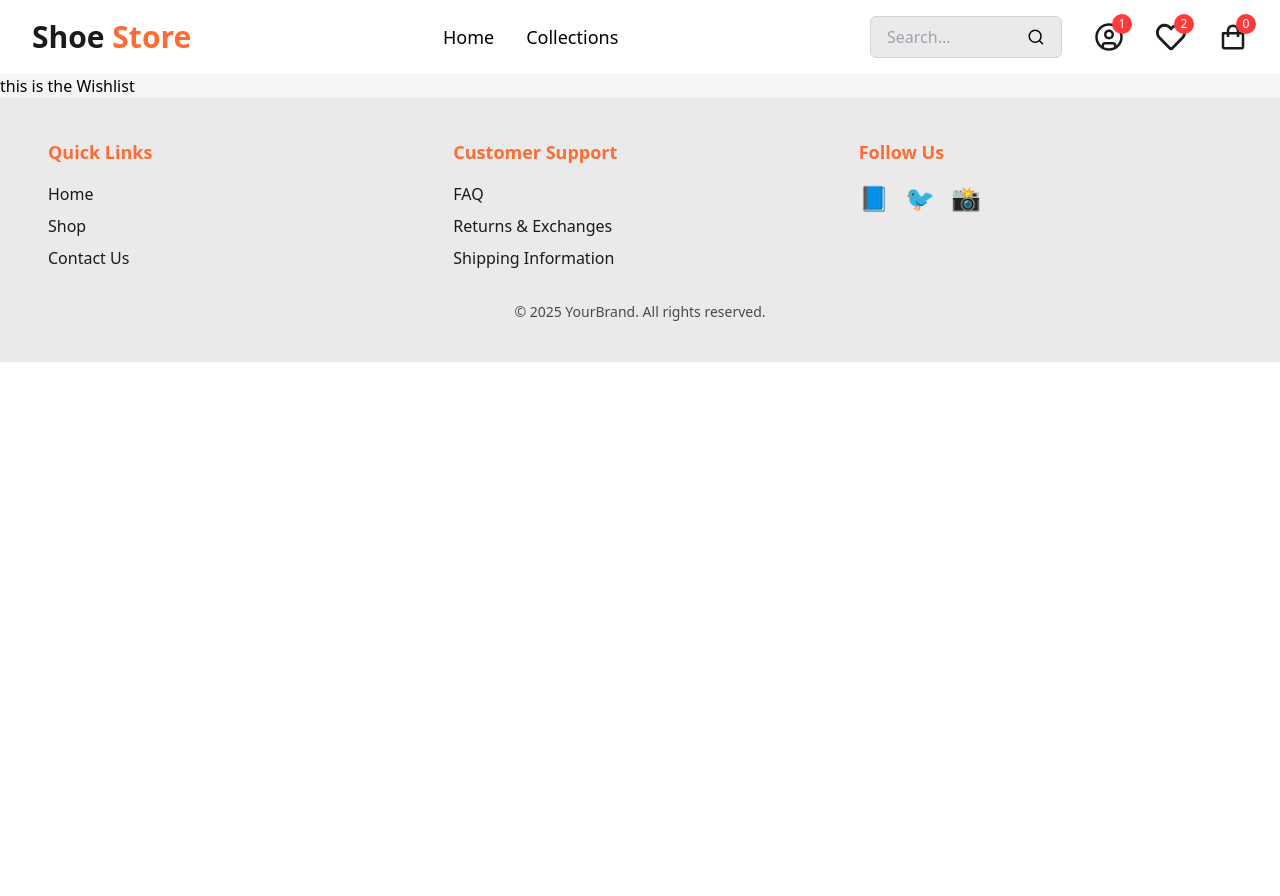
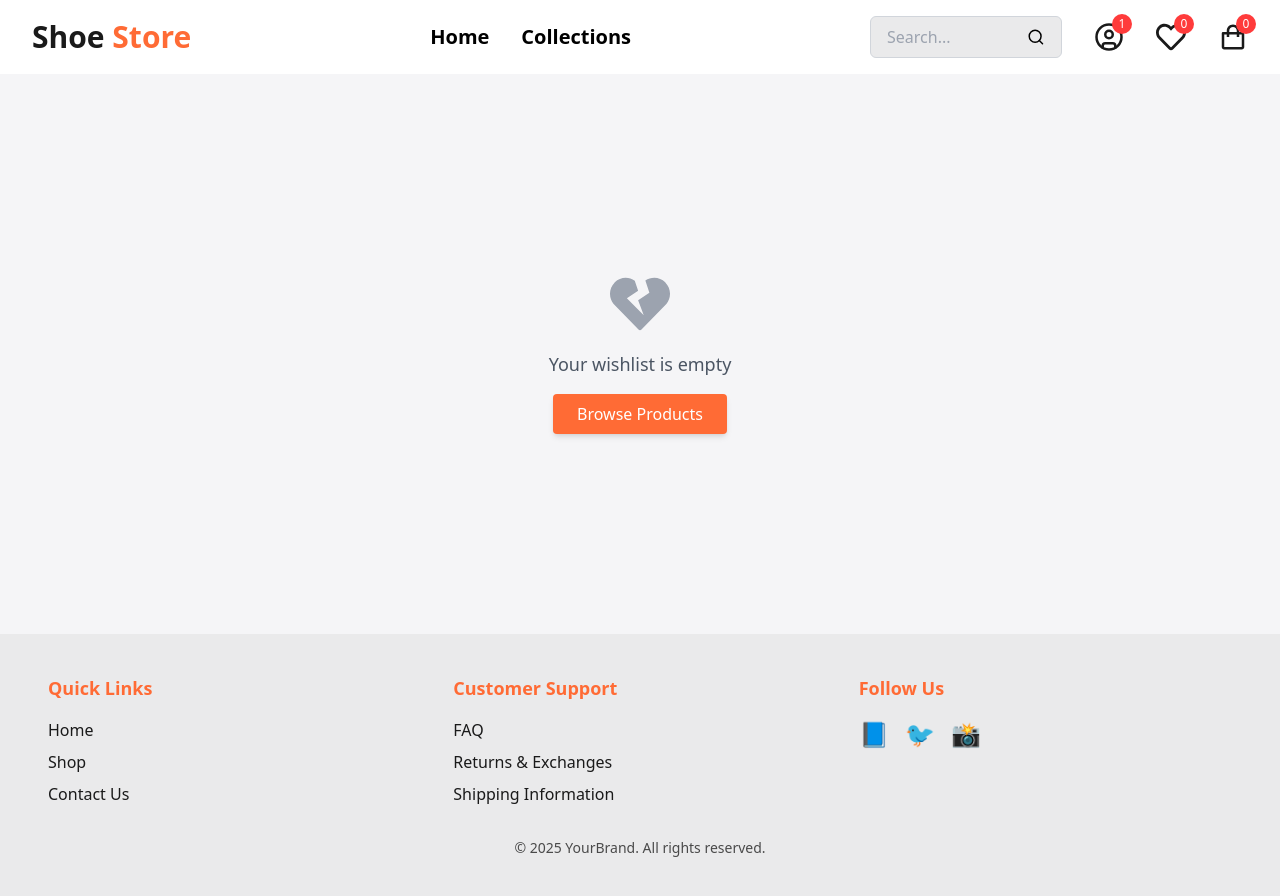
Before and after one commit to Arasirwa/ecommerce-ai-app, a React (Vite) app: page /wishlist in a window 1280 px wide. Before the commit the page ends 800 px from the top, so only its background shows below. Built offline with nearby package versions, Linux system fonts and the light colour scheme.

Commit message:
complete-wishList

```diff
--- a/src/components/Header.jsx
+++ b/src/components/Header.jsx
@@ -5,10 +5,12 @@ import { FaRegHeart } from "react-icons/fa";
 import { BiShoppingBag } from "react-icons/bi";
 import useProductStore from "../stores/useProductStore";
 import useCartStore from "../stores/useCartStore";
+import useWishListStore from "../stores/useWishlistStore";
 
 const Header = (props) => {
   const { setSearchQuery } = useProductStore();
   const { cart } = useCartStore();
+  const { wishList } = useWishListStore();
   return (
     <header className="bg-white shadow-md">
       <nav className="container mx-auto flex items-center justify-between px-6 md:px-8 py-4">
@@ -17,7 +19,7 @@ const Header = (props) => {
             Shoe <span className="text-primary-500">Store</span>
           </h1>
         </NavLink>
-        <ul className="hidden lg:flex space-x-8 text-lg font-medium">
+        <ul className="hidden lg:flex space-x-8 text-xl font-semibold">
           <li>
             <NavLink to="/" className="hover:text-primary-500 transition">
               Home
@@ -51,7 +53,7 @@ const Header = (props) => {
           <NavLink to="/wishlist" className="relative">
             <FaRegHeart className="text-2xl sm:text-3xl text-text-900 hover:text-primary-500 transition" />
             <span className="absolute -top-2 -right-2 bg-secondary-500 text-white text-xs w-5 h-5 flex items-center justify-center rounded-full">
-              2
+              {wishList.length}
             </span>
           </NavLink>
           <NavLink to="/cart" className="relative">
--- a/src/pages/ProductDetails.jsx
+++ b/src/pages/ProductDetails.jsx
@@ -2,12 +2,14 @@ import { useParams } from "react-router-dom";
 import { useEffect, useState } from "react";
 import useProductStore from "../stores/useProductStore";
 import useCartStore from "../stores/useCartStore";
+import useWishListStore from "../stores/useWishlistStore";
 
 
 export default function ProductDetails() {
   const { id } = useParams();
   const { products, fetchProducts } = useProductStore();
   const { addToCart } = useCartStore();
+  const {addToWishList} = useWishListStore()
 
   const [selectedImage, setSelectedImage] = useState(null);
   const [activeTab, setActiveTab] = useState("details");
@@ -51,8 +53,11 @@ export default function ProductDetails() {
   };
 
   const handleAddToWishlist = () => {
-    console.log("ADDED TO FAV");
-
+    if(!foundProduct.id){
+      alert(message)
+      return
+    }
+    addToWishList(cartItem)
   };
 
   return (
--- a/src/pages/WishList.jsx
+++ b/src/pages/WishList.jsx
@@ -1,5 +1,75 @@
-export default function Wishlist () {
-    return(
-        <h1>this is the Wishlist</h1>
-    )
+import { Link } from "react-router-dom";
+import useWishListStore from "../stores/useWishlistStore";
+import { FaHeartBroken, FaTrash } from "react-icons/fa";
+
+export default function Wishlist() {
+  const { wishList, removeFromWishList, clearWishList } = useWishListStore();
+
+  // Empty state UI
+  if (wishList.length === 0) {
+    return (
+      <div className="flex flex-col items-center justify-center min-h-[70vh] text-center px-4">
+        <FaHeartBroken className="text-gray-400 text-6xl mb-4" />
+        <p className="text-lg text-gray-600">Your wishlist is empty</p>
+        <Link
+          to="/collections"
+          className="mt-4 bg-primary-500 text-white px-6 py-2 rounded shadow-md transition"
+        >
+          Browse Products
+        </Link>
+      </div>
+    );
+  }
+
+  return (
+    <div className="max-w-6xl mx-auto px-4 lg:px-0 mt-1 pb-24">
+      <h1 className="text-3xl font-bold mb-6">My Wishlist</h1>
+
+      {/* Wishlist Items */}
+      <div className="grid grid-cols-1 md:grid-cols-2 lg:grid-cols-3 gap-6">
+        {wishList.map((item) => (
+          <div
+            key={`${item.id}-${item.size}`}
+            className="flex flex-col p-4 border rounded-lg shadow-md"
+          >
+            {/* Image */}
+            <Link to={`/product/${item.id}`}>
+              <img
+                src={item.image}
+                alt={item.name}
+                className="w-full h-48 object-cover rounded-lg"
+              />
+            </Link>
+
+            {/* Product Details */}
+            <div className="mt-4 flex-1">
+              <h2 className="text-lg font-medium">{item.name}</h2>
+              <p className="text-gray-600">Size: {item.size}</p>
+              <p className="text-lg font-semibold text-primary-600">
+                Ksh {item.price}
+              </p>
+            </div>
+
+            {/* Remove Button */}
+            <button
+              onClick={() => removeFromWishList(item.id)}
+              className="mt-4 bg-red-500 text-white px-4 py-2 rounded shadow-md hover:bg-red-700 transition flex items-center justify-center gap-2"
+            >
+              <FaTrash size={16} /> Remove
+            </button>
+          </div>
+        ))}
+      </div>
+
+      {/* Clear Wishlist */}
+      <div className="mt-8 flex justify-center">
+        <button
+          onClick={clearWishList}
+          className="bg-primary-500 text-white px-6 py-2 rounded shadow-md hover:bg-gray-700 transition"
+        >
+          Clear Wishlist
+        </button>
+      </div>
+    </div>
+  );
 }
--- a/src/stores/useProductStore.js
+++ b/src/stores/useProductStore.js
@@ -1,5 +1,5 @@
 import { create } from "zustand";
-import Swal from "sweetalert2";
+
 
 // Load stored filters from localStorage
 const storedFilters = JSON.parse(localStorage.getItem("filters")) || {
--- /dev/null
+++ b/src/stores/useWishlistStore.js
@@ -0,0 +1,38 @@
+import { create } from "zustand";
+import { persist } from "zustand/middleware";
+
+const useWishListStore = create(
+  persist(
+    (set, get) => ({
+      wishList: [],
+
+      // Add item to wishlist (with duplicate check)
+      addToWishList: (item, showMessage) => {
+        const { wishList } = get();
+        const exists = wishList.some((i) => i.id === item.id && i.size === item.size);
+
+        if (exists) {
+          if (showMessage) showMessage("Item already exists in your wishlist!");
+          return; // Prevent duplicate addition
+        }
+
+        set({ wishList: [...wishList, { ...item, quantity: item.quantity || 1 }] });
+      },
+
+      // Remove item from wishlist
+      removeFromWishList: (id) =>
+        set((state) => ({
+          wishList: state.wishList.filter((item) => item.id !== id),
+        })),
+
+      // Clear wishlist
+      clearWishList: () => set({ wishList: [] }),
+    }),
+    {
+      name: "wishList-storage", // Storage key
+      getStorage: () => localStorage, // Use local storage for persistence
+    }
+  )
+);
+
+export default useWishListStore;
```
